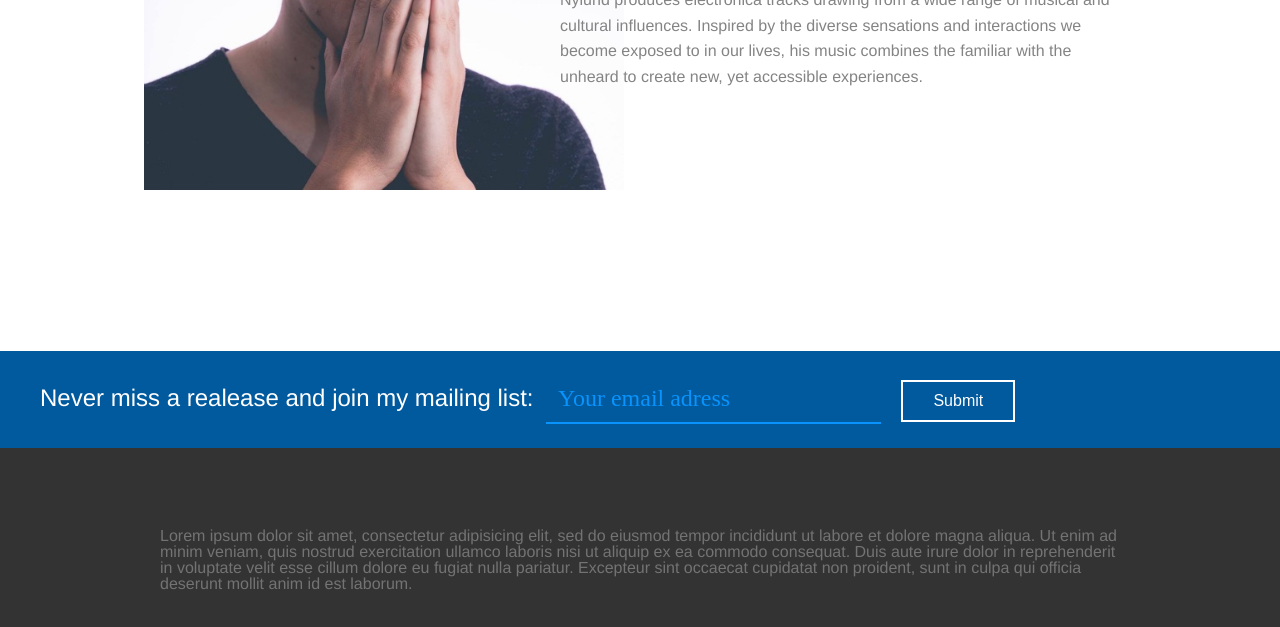
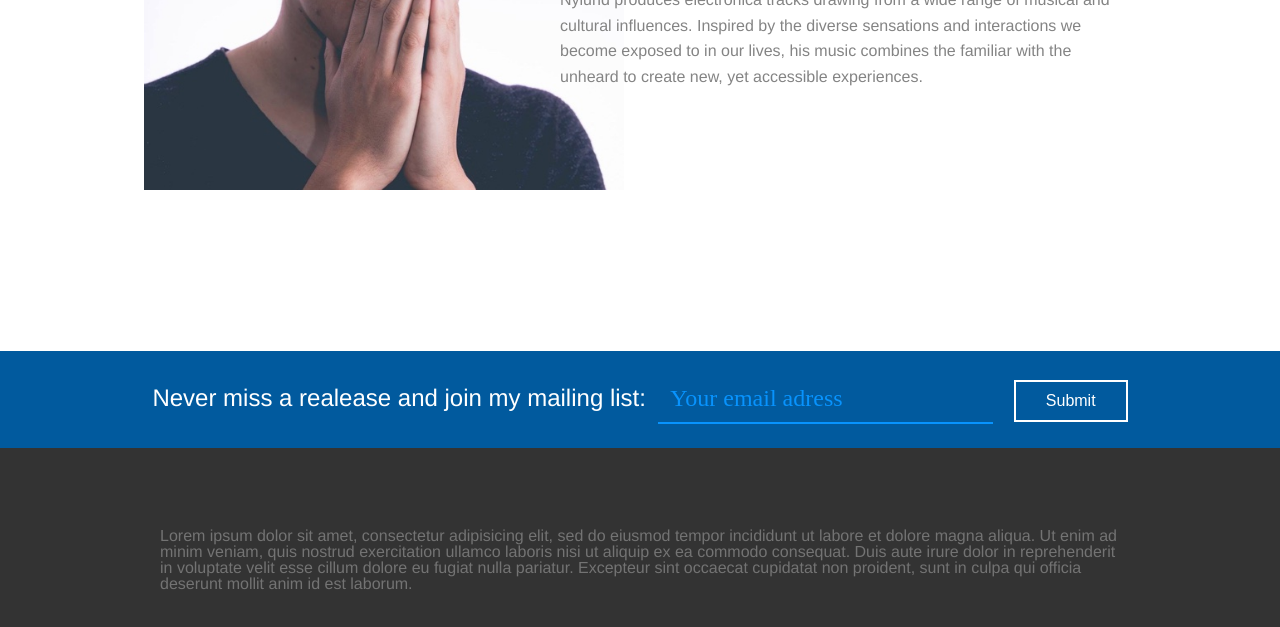
Before and after one commit to oleharland/nylund-website, a website: page app/index.html in a window 1280 px wide. Shown: the part 449-1076 px from the top of the page. Drawn offline with nearby package versions, Linux system fonts and the light colour scheme; files that its build step writes are made by us from their sources.

Commit message:
alignment of mailings now centered

```diff
--- a/app/styles/main.scss
+++ b/app/styles/main.scss
@@ -94,6 +94,7 @@ footer {
   -ms-transition: all 0.3s ease-in-out;
   -o-transition: all 0.3s ease-in-out;
   transition: all 0.3s ease-in-out;
+  text-align: center;
 }
 #mailingList span {
   display: inline-block;
@@ -152,8 +153,7 @@ fieldset {
   border-bottom:2px solid $white;
 }
 .mailingListContainer {
-  margin: 0 auto;
-  width: 100%;
+  display:inline-block;
 }
 
 #mailingList.success {
```
Also changed, not shown: app/index.html (+1 -2 lines).
